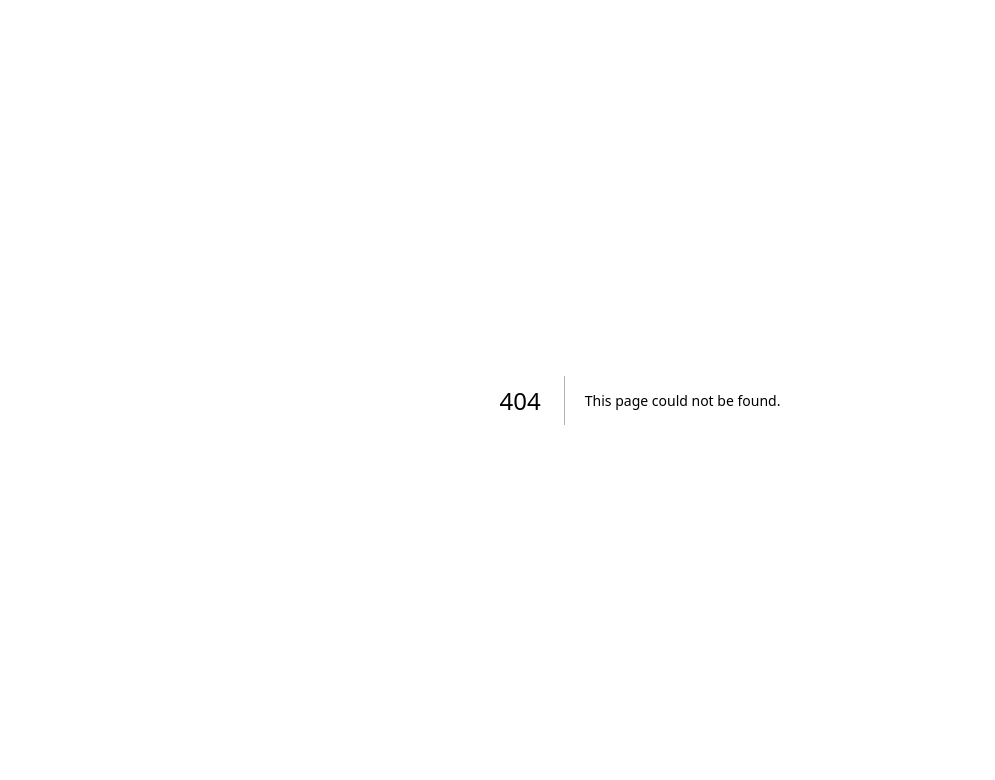
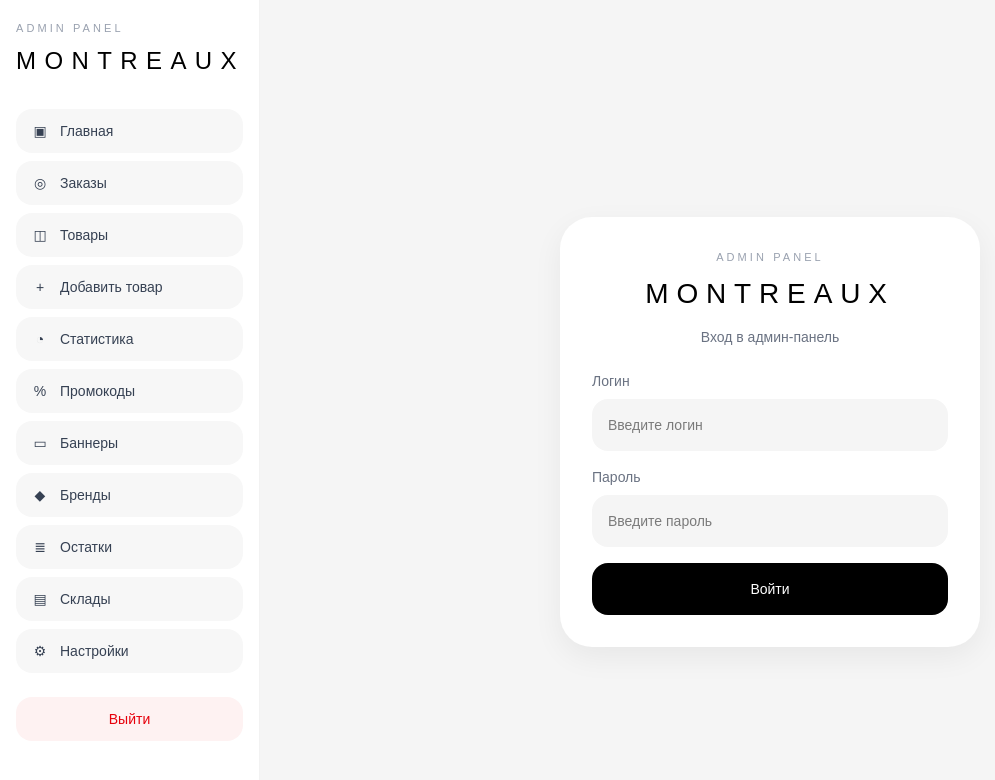
Before and after one commit to rennymateso/tg-shop, a Next.js app: page /admin/login in a window 1280 px wide. Before the commit this address had no page. Shown: the top 780 px of the page, without its empty margins (0-995 px from the left). Built offline with nearby package versions, Linux system fonts and the light colour scheme.

Commit message:
add admin login and password protection

```diff
--- a/app/admin/layout.tsx
+++ b/app/admin/layout.tsx
@@ -1,7 +1,7 @@
 "use client";
 
 import Link from "next/link";
-import { usePathname } from "next/navigation";
+import { usePathname, useRouter } from "next/navigation";
 
 const menu = [
   { href: "/admin", label: "Главная", icon: "▣" },
@@ -30,6 +30,16 @@ export default function AdminLayout({
   children: React.ReactNode;
 }) {
   const pathname = usePathname();
+  const router = useRouter();
+
+  const handleLogout = async () => {
+    await fetch("/api/admin-logout", {
+      method: "POST",
+    });
+
+    router.push("/admin/login");
+    router.refresh();
+  };
 
   return (
     <div className="min-h-screen bg-[#F5F5F5] text-black">
@@ -64,6 +74,14 @@ export default function AdminLayout({
               );
             })}
           </nav>
+
+          <button
+            type="button"
+            onClick={handleLogout}
+            className="mt-6 w-full rounded-2xl bg-red-50 px-4 py-3 text-sm font-medium text-red-600"
+          >
+            Выйти
+          </button>
         </aside>
 
         <main className="p-4 md:p-6 lg:p-8">{children}</main>
--- /dev/null
+++ b/app/admin/login/page.tsx
@@ -0,0 +1,101 @@
+"use client";
+
+import { useRouter } from "next/navigation";
+import { FormEvent, useState } from "react";
+
+export default function AdminLoginPage() {
+  const router = useRouter();
+
+  const [login, setLogin] = useState("");
+  const [password, setPassword] = useState("");
+  const [error, setError] = useState("");
+  const [loading, setLoading] = useState(false);
+
+  const handleSubmit = async (e: FormEvent<HTMLFormElement>) => {
+    e.preventDefault();
+    setError("");
+    setLoading(true);
+
+    try {
+      const response = await fetch("/api/admin-login", {
+        method: "POST",
+        headers: {
+          "Content-Type": "application/json",
+        },
+        body: JSON.stringify({
+          login,
+          password,
+        }),
+      });
+
+      const data = await response.json();
+
+      if (!response.ok || !data.ok) {
+        setError(data?.message || "Не удалось войти");
+        setLoading(false);
+        return;
+      }
+
+      router.push("/admin");
+      router.refresh();
+    } catch {
+      setError("Ошибка соединения");
+      setLoading(false);
+    }
+  };
+
+  return (
+    <main className="flex min-h-screen items-center justify-center bg-[#F5F5F5] px-4">
+      <div className="w-full max-w-[420px] rounded-[32px] bg-white p-6 shadow-[0_10px_30px_rgba(0,0,0,0.06)] sm:p-8">
+        <div className="text-center">
+          <p className="text-[11px] uppercase tracking-[0.28em] text-gray-400">
+            Admin panel
+          </p>
+          <h1 className="mt-2 text-[28px] font-light tracking-[0.28em] text-black">
+            MONTREAUX
+          </h1>
+          <p className="mt-3 text-sm text-gray-500">Вход в админ-панель</p>
+        </div>
+
+        <form onSubmit={handleSubmit} className="mt-6 space-y-4">
+          <div>
+            <label className="mb-2 block text-sm text-gray-500">Логин</label>
+            <input
+              value={login}
+              onChange={(e) => setLogin(e.target.value)}
+              placeholder="Введите логин"
+              className="w-full rounded-2xl bg-[#F5F5F5] p-4 text-sm outline-none"
+              autoComplete="username"
+            />
+          </div>
+
+          <div>
+            <label className="mb-2 block text-sm text-gray-500">Пароль</label>
+            <input
+              value={password}
+              onChange={(e) => setPassword(e.target.value)}
+              type="password"
+              placeholder="Введите пароль"
+              className="w-full rounded-2xl bg-[#F5F5F5] p-4 text-sm outline-none"
+              autoComplete="current-password"
+            />
+          </div>
+
+          {error && (
+            <div className="rounded-2xl bg-red-50 px-4 py-3 text-sm text-red-600">
+              {error}
+            </div>
+          )}
+
+          <button
+            type="submit"
+            disabled={loading}
+            className="w-full rounded-2xl bg-black px-5 py-4 text-sm font-medium text-white disabled:opacity-60"
+          >
+            {loading ? "Входим..." : "Войти"}
+          </button>
+        </form>
+      </div>
+    </main>
+  );
+}
--- /dev/null
+++ b/app/api/payments/admin-login/route.ts
@@ -0,0 +1,36 @@
+import { NextRequest, NextResponse } from "next/server";
+
+const ADMIN_LOGIN = "Dsydney93";
+const ADMIN_PASSWORD = "Tatarstan12345";
+
+export async function POST(request: NextRequest) {
+  try {
+    const body = await request.json();
+    const login = String(body?.login || "");
+    const password = String(body?.password || "");
+
+    if (login !== ADMIN_LOGIN || password !== ADMIN_PASSWORD) {
+      return NextResponse.json(
+        { ok: false, message: "Неверный логин или пароль" },
+        { status: 401 }
+      );
+    }
+
+    const response = NextResponse.json({ ok: true });
+
+    response.cookies.set("admin_auth", "ok", {
+      httpOnly: true,
+      secure: true,
+      sameSite: "lax",
+      path: "/",
+      maxAge: 60 * 60 * 24 * 7,
+    });
+
+    return response;
+  } catch {
+    return NextResponse.json(
+      { ok: false, message: "Ошибка авторизации" },
+      { status: 400 }
+    );
+  }
+}
--- /dev/null
+++ b/app/api/payments/admin-logout/route.ts
@@ -0,0 +1,15 @@
+import { NextResponse } from "next/server";
+
+export async function POST() {
+  const response = NextResponse.json({ ok: true });
+
+  response.cookies.set("admin_auth", "", {
+    httpOnly: true,
+    secure: true,
+    sameSite: "lax",
+    path: "/",
+    maxAge: 0,
+  });
+
+  return response;
+}
--- /dev/null
+++ b/app/middleware.ts
@@ -0,0 +1,40 @@
+import { NextRequest, NextResponse } from "next/server";
+
+const ADMIN_COOKIE = "admin_auth";
+
+export function middleware(request: NextRequest) {
+  const { pathname } = request.nextUrl;
+
+  const isAdminRoute = pathname.startsWith("/admin");
+  const isLoginPage = pathname === "/admin/login";
+  const isApiRoute = pathname.startsWith("/api/admin-login");
+  const isLogoutRoute = pathname.startsWith("/api/admin-logout");
+
+  if (!isAdminRoute && !isApiRoute && !isLogoutRoute) {
+    return NextResponse.next();
+  }
+
+  if (isApiRoute || isLogoutRoute) {
+    return NextResponse.next();
+  }
+
+  const authCookie = request.cookies.get(ADMIN_COOKIE)?.value;
+
+  if (isLoginPage) {
+    if (authCookie === "ok") {
+      return NextResponse.redirect(new URL("/admin", request.url));
+    }
+
+    return NextResponse.next();
+  }
+
+  if (authCookie !== "ok") {
+    return NextResponse.redirect(new URL("/admin/login", request.url));
+  }
+
+  return NextResponse.next();
+}
+
+export const config = {
+  matcher: ["/admin/:path*", "/api/admin-login", "/api/admin-logout"],
+};
```
